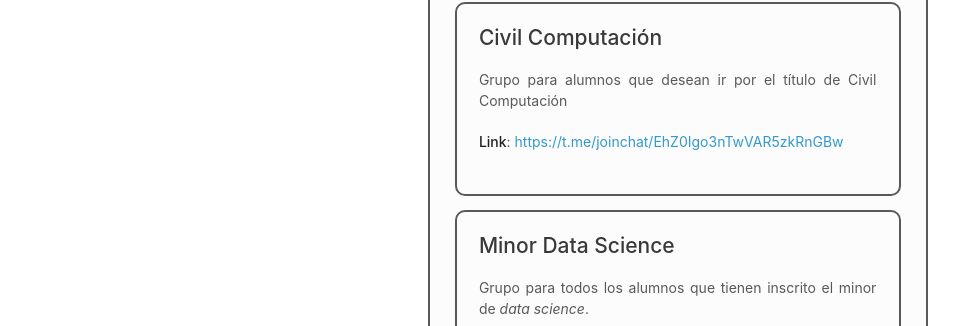
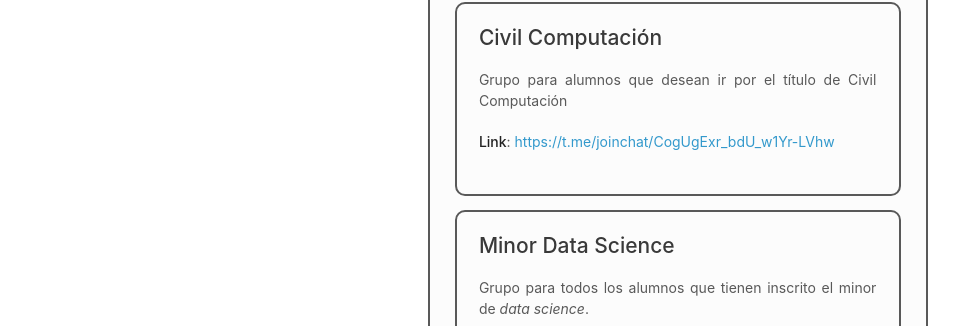
Before and after one commit to capitulo-acm-puc/capitulo-acm-puc.github.io, a Jekyll site: the page built from 6-grupos_y_canales.md, in a window 1280 px wide and 900 px high, scrolled down 772 px. Shown: the part 127-453 px from the top of the window, without its empty margins (178-1137 px from the left). Built offline with Jekyll 4.4.1, drawn with Linux system fonts in a browser that asks for light colours; part of the change alters nothing that is shown.

Commit message:
Update 6-grupos_y_canales.md

```diff
--- a/6-grupos_y_canales.md
+++ b/6-grupos_y_canales.md
@@ -42,7 +42,7 @@ Grupo con todos los alumnos del Major de computación.
 ## Civil Computación
 Grupo para alumnos que desean ir por el título de Civil Computación
 
-**Link**: [https://t.me/joinchat/EhZ0Igo3nTwVAR5zkRnGBw](https://t.me/joinchat/EhZ0Igo3nTwVAR5zkRnGBw)
+**Link**: [https://t.me/joinchat/CogUgExr_bdU_w1Yr-LVhw](https://t.me/joinchat/CogUgExr_bdU_w1Yr-LVhw)
 </div>
 
 <div class="grupo">
```
